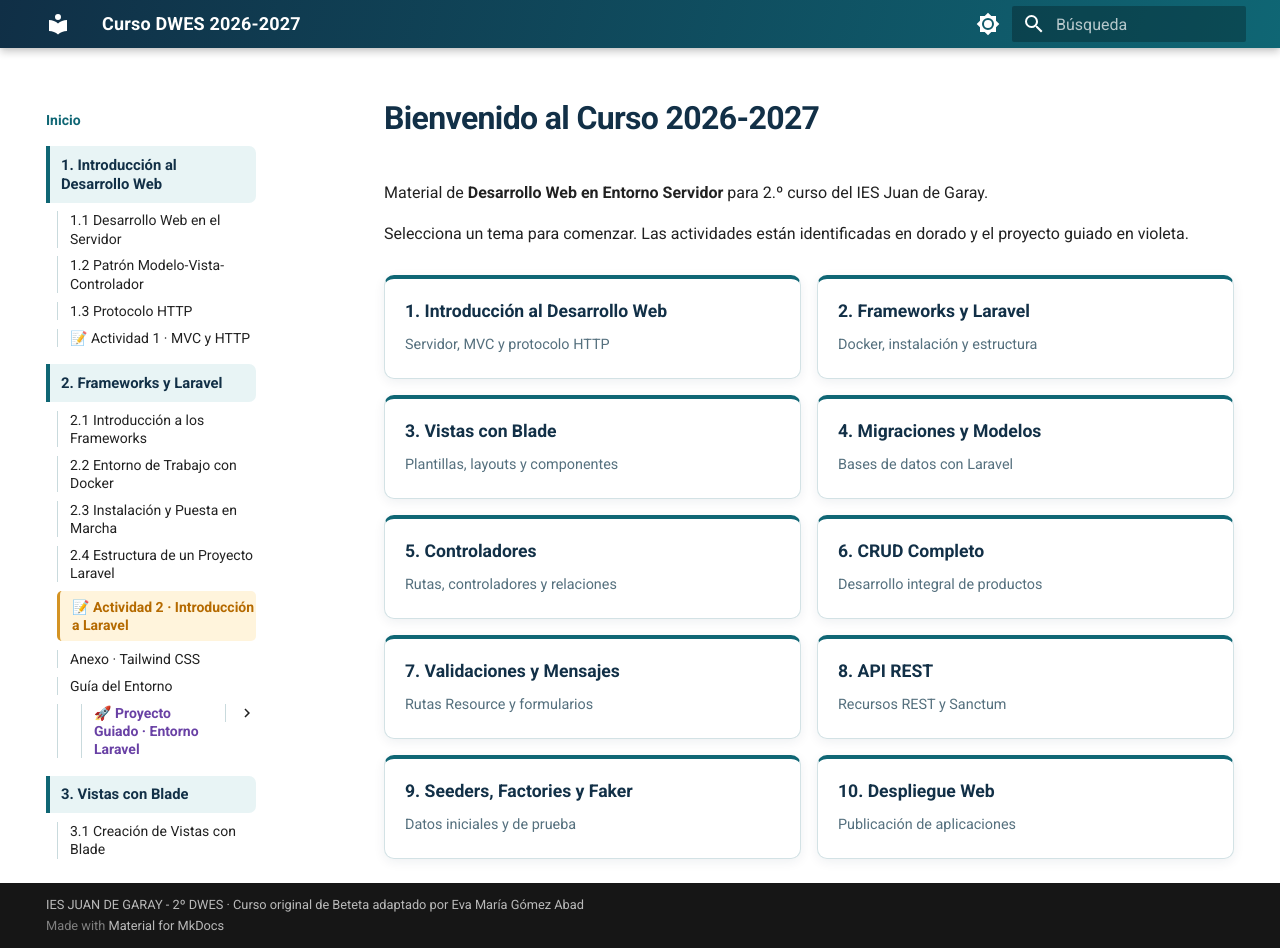
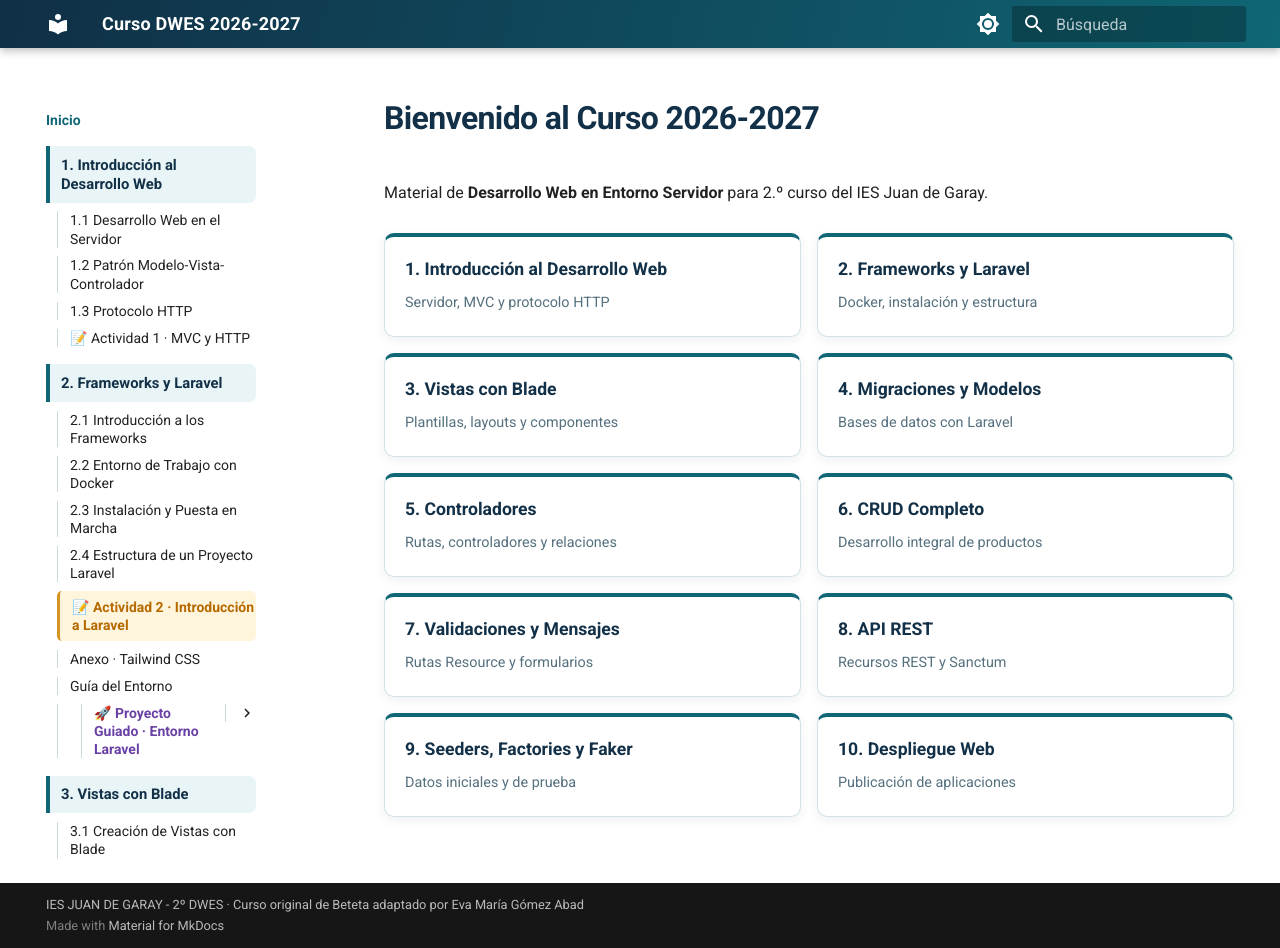
Before and after one commit to evaprofe/CURSO_DWES_2627, an MkDocs documentation site: the page built from docs/index.md, in a window 1280 px wide and 948 px high. Built offline with MkDocs 1.6.1 and Material for MkDocs 9.7.7, drawn with Linux system fonts in a browser that asks for light colours.

Commit message:
Update index.md

```diff
--- a/docs/index.md
+++ b/docs/index.md
@@ -6,8 +6,6 @@ hide:
 # Bienvenido al Curso 2026-2027
 
 Material de **Desarrollo Web en Entorno Servidor** para 2.º curso del IES Juan de Garay.
-
-Selecciona un tema para comenzar. Las actividades están identificadas en dorado y el proyecto guiado en violeta.
 
 <div class="course-grid" markdown>
 
```
